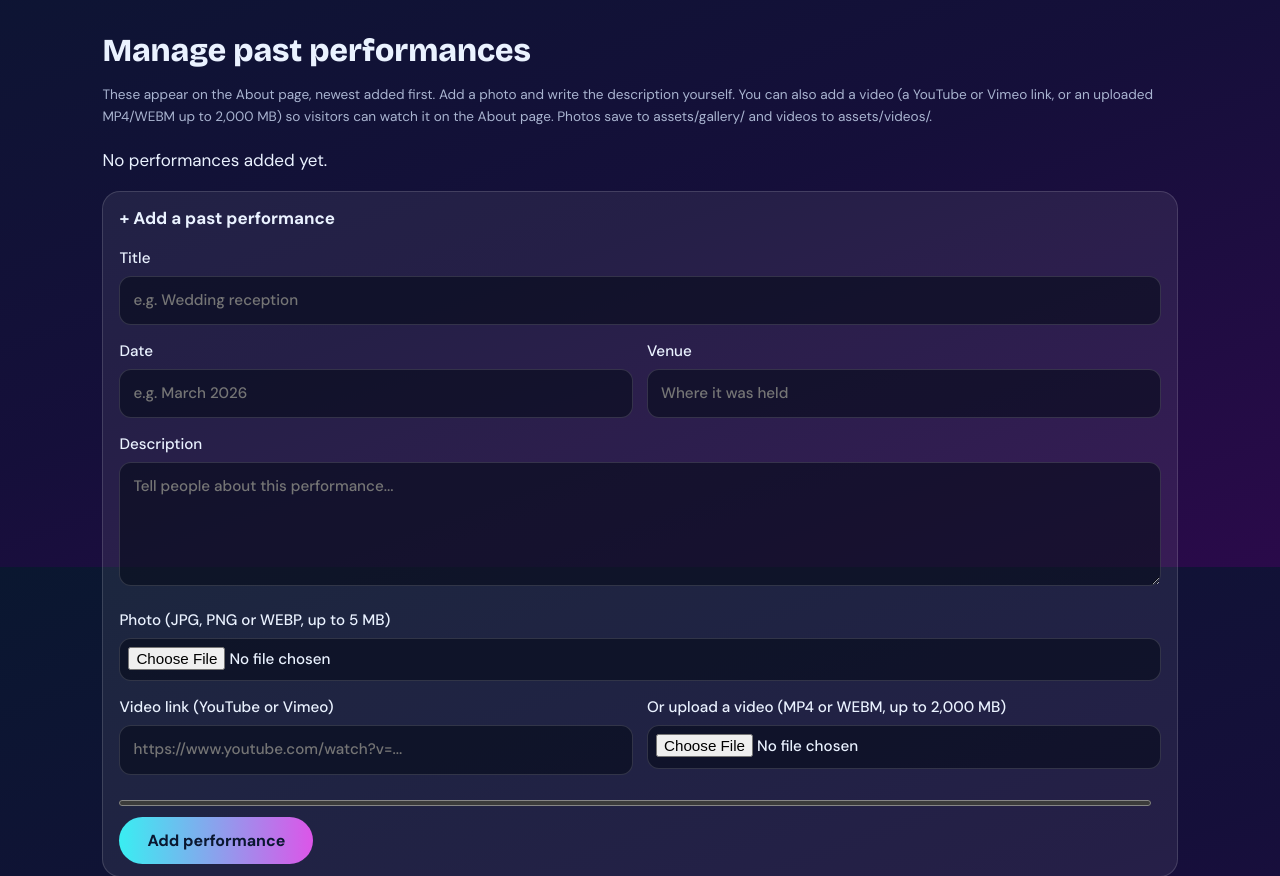
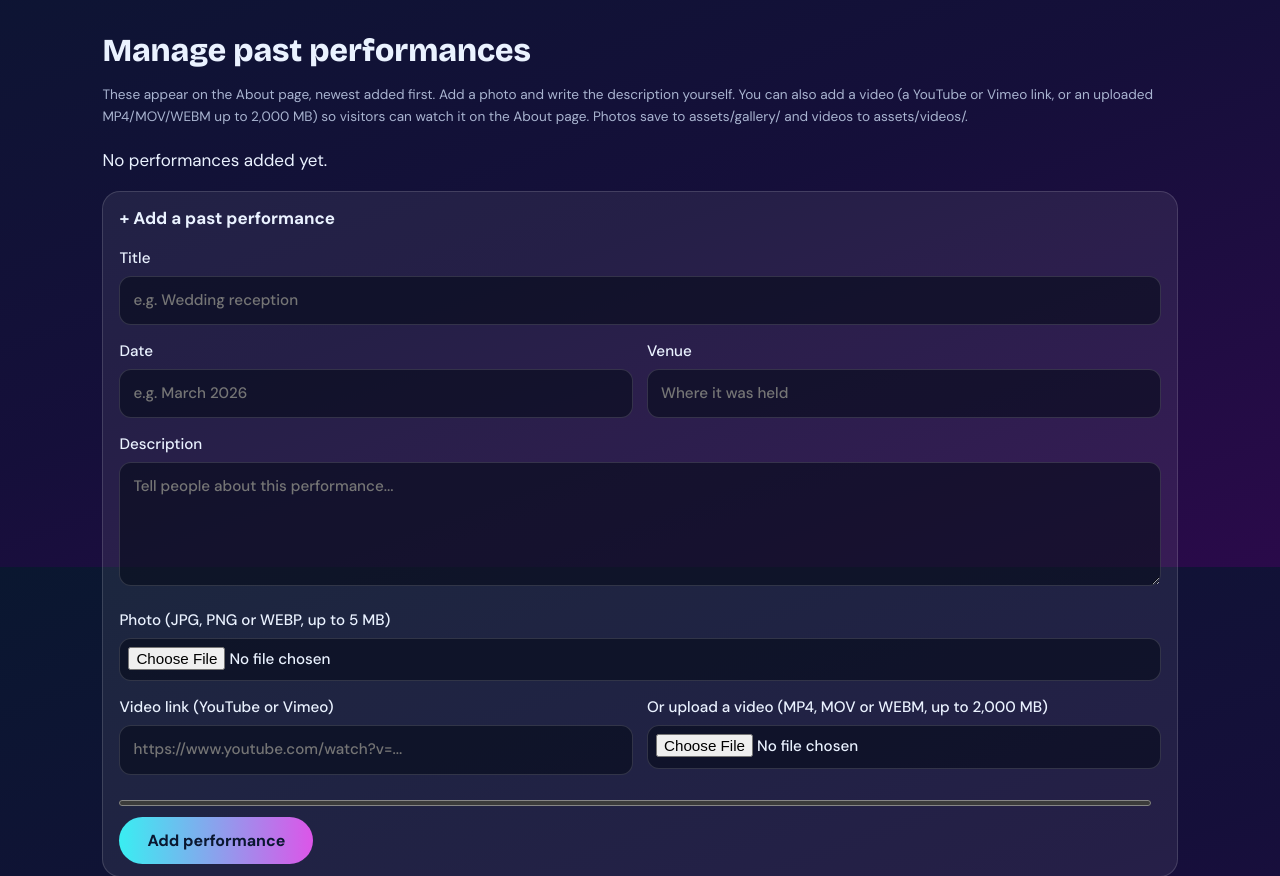
Before and after one commit to Sher911/heartbound, a PHP site: page /admin.php in a window 1280 px wide, after a click on "+ Add a past performance". Shown: the part 1833-2709 px from the top of the page. Run offline with PHP 8.4, Linux system fonts and the light colour scheme; the visitor is signed in with stand-in values (Sample User, id 1); data comes from the database, SQL or seed files in the repository.

Commit message:
updatessss

```diff
--- a/admin.php
+++ b/admin.php
@@ -57,11 +57,11 @@ if (is_admin() && isset($_POST['act'])) {
       // Video: a new upload wins, then a pasted link, otherwise keep what was there (or remove it)
       $vid=$f('video');
       if (!empty($_POST['video_remove'])) $vid='';
-      $vf=save_file('video_file',$title,'videos',['mp4','webm'],VIDEO_MAX_BYTES,'video');
-      if ($vf===false) $errs[]='Video file not saved: use MP4 or WEBM under '.VIDEO_MAX_MB.' MB.';
+      $vf=save_file('video_file',$title,'videos',['mp4','webm','mov'],VIDEO_MAX_BYTES,'video');
+      if ($vf===false) $errs[]='Video file not saved: use MP4, MOV or WEBM under '.VIDEO_MAX_MB.' MB.';
       // Big videos are uploaded in pieces by upload_chunk.php first; the form just sends the saved file name
       $vu=basename((string)($_POST['video_uploaded']??''));
-      if (!$vf && $vu!=='' && preg_match('/^[a-z0-9-]+\.(mp4|webm)$/',$vu) && is_file(__DIR__.'/assets/videos/'.$vu)) $vf=$vu;
+      if (!$vf && $vu!=='' && preg_match('/^[a-z0-9-]+\.(mp4|webm|mov)$/',$vu) && is_file(__DIR__.'/assets/videos/'.$vu)) $vf=$vu;
       if ($vf) $vid=$vf;
       elseif ($f('video_url')!=='') { if (video_info($f('video_url'))) $vid=$f('video_url'); else $errs[]='Video link not recognised: use a YouTube or Vimeo link, or upload a file.'; }
       if ($errs) $_SESSION['flash']=implode(' ',$errs);
@@ -135,7 +135,7 @@ foreach($MEMBERS as $m): ?>
 <form method="post" enctype="multipart/form-data" class="edit"><?= $T ?><input type="hidden" name="act" value="mem_add"><?= mfields() ?><button class="btn">Add member</button></form></details>
 
 <h2 id="performances" style="margin-top:2em">Manage past performances</h2>
-<p class="hint">These appear on the About page, newest added first. Add a photo and write the description yourself. You can also add a video (a YouTube or Vimeo link, or an uploaded MP4/WEBM up to <?= number_format(VIDEO_MAX_MB) ?> MB) so visitors can watch it on the About page. Photos save to assets/gallery/ and videos to assets/videos/.</p>
+<p class="hint">These appear on the About page, newest added first. Add a photo and write the description yourself. You can also add a video (a YouTube or Vimeo link, or an uploaded MP4/MOV/WEBM up to <?= number_format(VIDEO_MAX_MB) ?> MB) so visitors can watch it on the About page. Photos save to assets/gallery/ and videos to assets/videos/.</p>
 <?php
 function pfields($p=[]){ $v=fn($k)=>e($p[$k]??'');
   return '<label>Title<input name="title" required placeholder="e.g. Wedding reception" value="'.$v('title').'"></label>'
@@ -145,7 +145,7 @@ function pfields($p=[]){ $v=fn($k)=>e($p[$k]??'');
   .'<label>Photo (JPG, PNG or WEBP, up to 5 MB)<input type="file" name="photo" accept="image/*"></label>'
   .'<input type="hidden" name="video" value="'.$v('video').'">'
   .'<div class="row"><label>Video link (YouTube or Vimeo)<input name="video_url" placeholder="https://www.youtube.com/watch?v=..." value="'.e(preg_match('~^https?://~i',(string)($p['video']??''))?$p['video']:'').'"></label>'
-  .'<label>Or upload a video (MP4 or WEBM, up to '.number_format(VIDEO_MAX_MB).' MB)<input type="file" name="video_file" accept="video/mp4,video/webm"></label></div>'
+  .'<label>Or upload a video (MP4, MOV or WEBM, up to '.number_format(VIDEO_MAX_MB).' MB)<input type="file" name="video_file" accept="video/mp4,video/quicktime,video/webm,.mov"></label></div>'
   .'<input type="hidden" name="video_uploaded" value=""><div class="vprog" hidden><progress max="100" value="0"></progress> <span></span></div>'
   .(!empty($p['video'])?'<label class="inl"><input type="checkbox" name="video_remove" value="1">Remove current video'.(preg_match('~^https?://~i',$p['video'])?'':' ('.e($p['video']).')').'</label>':'');
 }
@@ -171,7 +171,7 @@ document.querySelectorAll('form').forEach(f=>{
     const file=inp.files[0]; if(!file || f.dataset.done) return;
     ev.preventDefault();
     const ext=(file.name.split('.').pop()||'').toLowerCase();
-    if(!['mp4','webm'].includes(ext)) return alert('Use an MP4 or WEBM video.');
+    if(!['mp4','webm','mov'].includes(ext)) return alert('Use an MP4, MOV or WEBM video.');
     if(file.size>MAX) return alert('That video is '+Math.round(file.size/1048576)+' MB. The limit is <?= number_format(VIDEO_MAX_MB) ?> MB.');
     const box=f.querySelector('.vprog'),bar=box.querySelector('progress'),txt=box.querySelector('span'),btns=f.querySelectorAll('button');
     box.hidden=false; btns.forEach(b=>b.disabled=true);
--- a/config.php
+++ b/config.php
@@ -10,6 +10,16 @@ $SITE = [
   'area'    => 'Bandar Seri Begawan, Brunei',
   'admin_password' => 'heartb0uNd',
 ];
+// ===== HOME PAGE PHOTO CAROUSEL =====
+// Put the photos in assets/home/ and list the file names here, in the order you want them shown.
+// Add or remove lines to change the photos. They switch automatically every few seconds.
+$HOME_PHOTOS = [
+  'home1.jpg',
+  'home2.jpg',
+  'home3.jpg',
+];
+$HOME_PHOTO_SECONDS = 4; // how long each photo stays before switching
+
 // photo files go in assets/members/ and assets/gallery/
 $MEMBERS = [
   ['name'=>'Kem', 'role'=>'Choreographer/dancer', 'photo'=>'kem.jpg', 'bio'=>'Leader of Heartbound.'],
--- a/db.php
+++ b/db.php
@@ -47,7 +47,7 @@ function img($dir,$file,$alt,$cls=''){
 }
 
 // Turns a stored video value into something the page can play.
-// Accepts a YouTube / Vimeo link, a direct .mp4/.webm link, or a file name inside assets/videos/.
+// Accepts a YouTube / Vimeo link, a direct .mp4/.mov/.webm link, or a file name inside assets/videos/.
 function video_info($v){
   $v=trim((string)$v); if($v==='') return null;
   if (preg_match('~^https?://~i',$v)) {
@@ -55,7 +55,7 @@ function video_info($v){
       return ['kind'=>'iframe','src'=>'https://www.youtube-nocookie.com/embed/'.$m[1]];
     if (preg_match('~vimeo\.com/(?:video/)?(\d+)~i',$v,$m))
       return ['kind'=>'iframe','src'=>'https://player.vimeo.com/video/'.$m[1]];
-    if (preg_match('~\.(mp4|webm)(\?.*)?$~i',$v)) return ['kind'=>'file','src'=>$v];
+    if (preg_match('~\.(mp4|webm|mov)(\?.*)?$~i',$v)) return ['kind'=>'file','src'=>$v];
     return null;
   }
   return ['kind'=>'file','src'=>'assets/videos/'.rawurlencode($v)];
--- a/upload_chunk.php
+++ b/upload_chunk.php
@@ -16,7 +16,7 @@ $ext   = strtolower((string)($_GET['ext'] ?? ''));
 $name  = (string)($_GET['name'] ?? 'video');
 
 if (strlen($token)!==32 || $idx<0 || $total<1 || $idx>=$total) out(400,['error'=>'Bad upload request.']);
-if (!in_array($ext, ['mp4','webm'], true)) out(400,['error'=>'Use an MP4 or WEBM video.']);
+if (!in_array($ext, ['mp4','webm','mov'], true)) out(400,['error'=>'Use an MP4, MOV or WEBM video.']);
 if ($size<1 || $size>VIDEO_MAX_BYTES) out(400,['error'=>'Video must be under '.VIDEO_MAX_MB.' MB.']);
 
 $dir = __DIR__.'/assets/videos'; if (!is_dir($dir)) @mkdir($dir,0755,true);
```
Also changed, not shown: index.php (+14 -2 lines).
